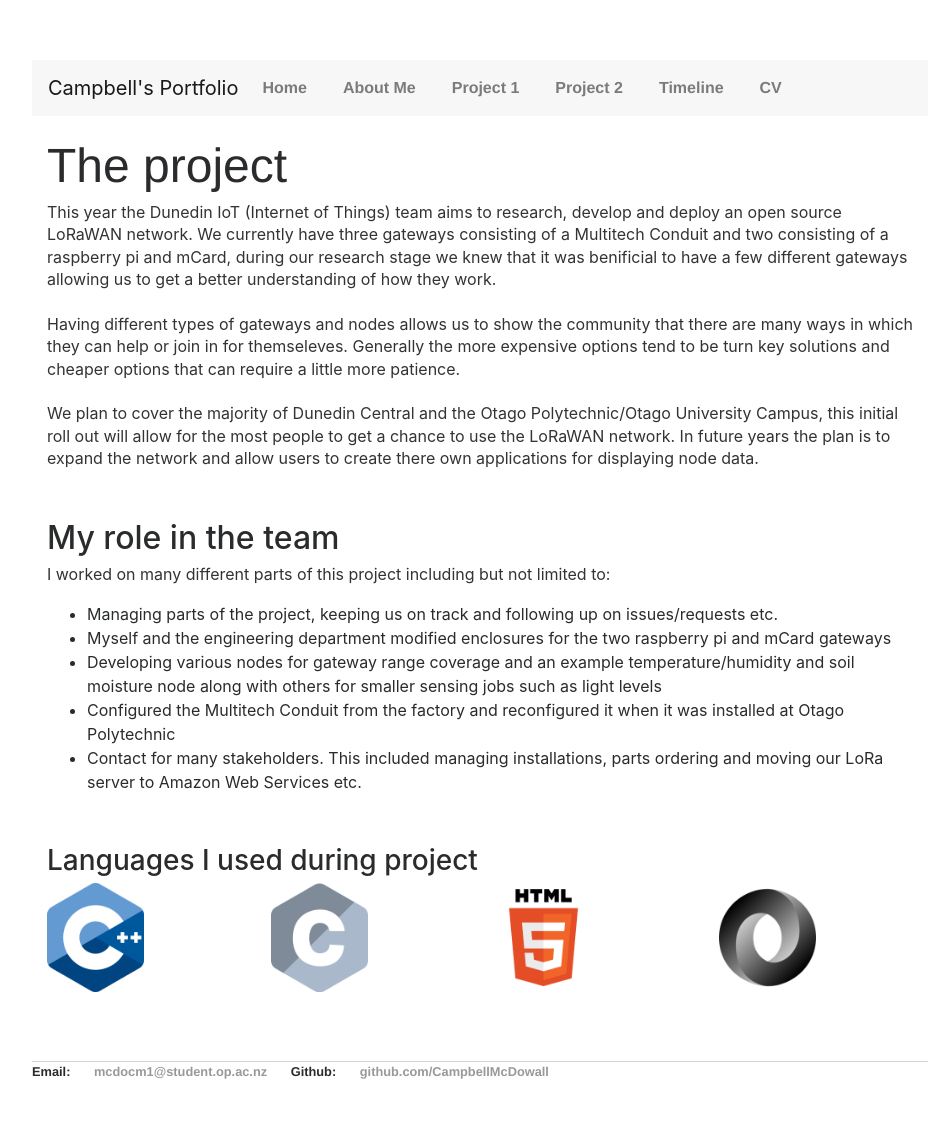
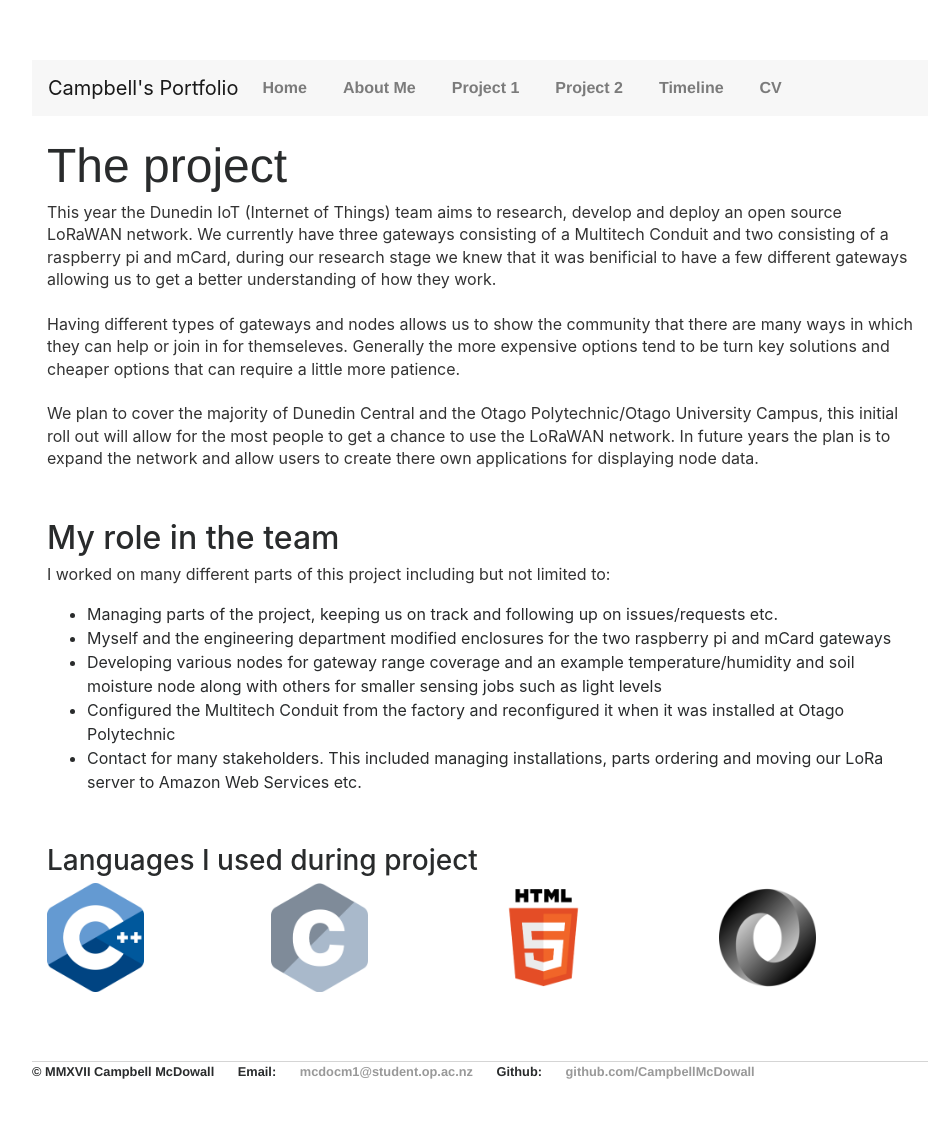
Before and after one commit to CampbellMcDowall/CampbellMcDowall.github.io, a Jekyll site: the page built from index.html, in a window 1280 px wide. Shown: the whole page, without its empty margins (160-1103 px from the left). Built offline with Jekyll 4.4.1, drawn with Linux system fonts in a browser that asks for light colours; nearby versions of some CDN libraries; library files that are not in the unit come from our copies.

Commit message:
Update default.html

```diff
--- a/_layouts/default.html
+++ b/_layouts/default.html
@@ -61,6 +61,7 @@
 
   <footer>
    <ul>
+     <li>&copy; MMXVII Campbell McDowall</li>
      <li>Email: </li>
      <li><a href="mailto:mcdocm1@student.op.ac.nz">mcdocm1@student.op.ac.nz</a></li>
      <li>Github: </li>
```
